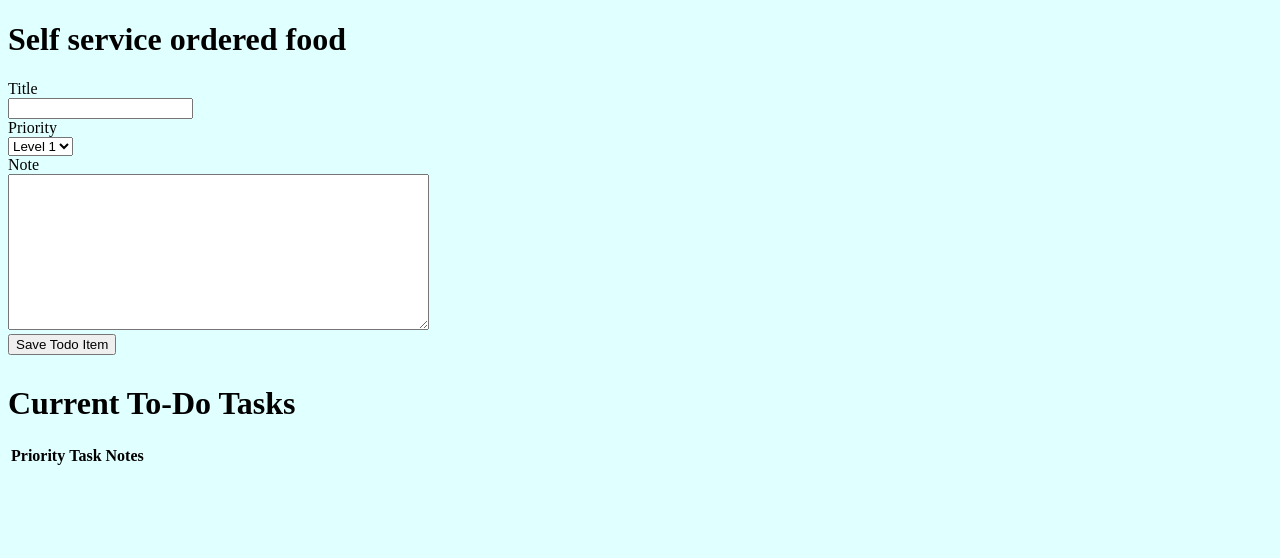
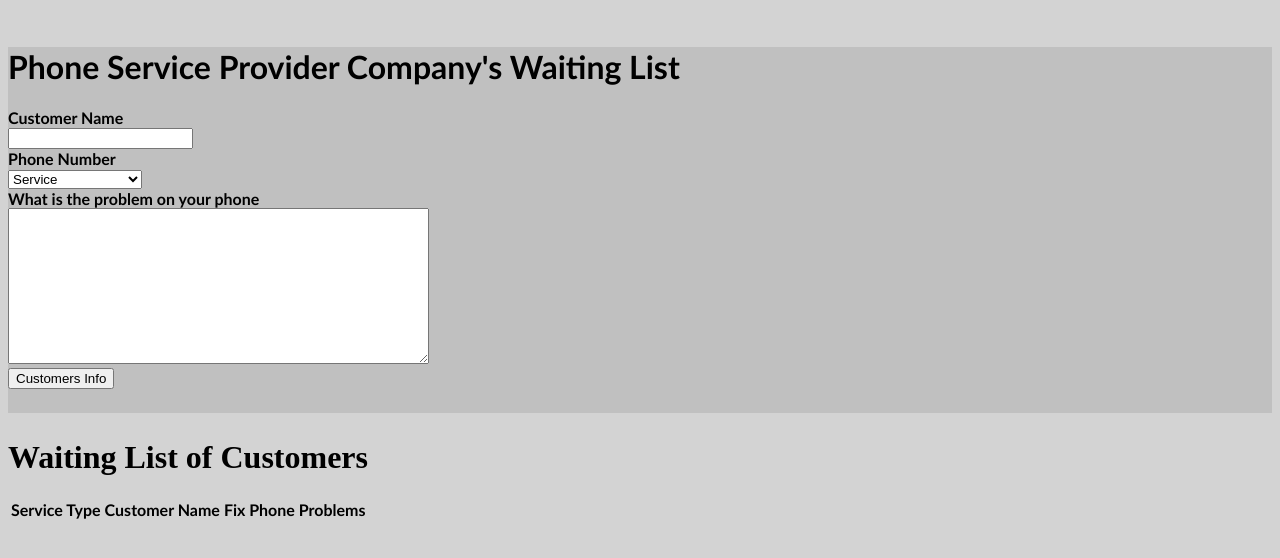
Before and after one commit to Gerelmaa122/meda-winter2020-gerlee, a website: page assignments/week7/todo/client/index.html in a window 1280 px wide. Drawn offline with Linux system fonts and the light colour scheme; no server answers.

Commit message:
Update todo app

```diff
--- a/assignments/week7/todo/client/index.html
+++ b/assignments/week7/todo/client/index.html
@@ -6,32 +6,37 @@
     <title>To-Do App</title>
 
     <link rel="icon" href="icon.ico" type="image/x-icon" />
-    <link rel="shortcut icon" href="icon.ico" type="image/x-icon" />
+    <link rel="shortcut icon" href="icon.ico" type="image/x-icon"/>
 
     <link rel="stylesheet" href="styles/main.css" />
     <script src="scripts/jquery-3.5.1.min.js"></script>
     <script src="scripts/main.js"></script>
 </head>
 <body>
+    <div>
+        <a href="101.jpg"><img src=""> </a>
+    </div>
     <div id="new-note">
-        <h1>Self service ordered food </h1>
-        <label for="note-title">Title</label><br />
+        <h1>Phone Service Provider Company's Waiting List </h1>
+        <label for="note-title">Customer Name</label><br />
         <input type="text" id="note-title" /><br />
-        <label for="note-priority">Priority</label><br />
+        <label for="note-priority">Phone Number</label><br />
         <select id="note-priority">
-            <option value="1">Level 1</option>
-            <option value="2">Level 2</option>
-            <option value="3">Level 3</option>
-            <option value="4">Level 4</option>
-            <option value="5">Level 5</option>
+            <option value="1">Service </option>
+            <option value="2">Technical issue</option>
+            <option value="3">Unlock the Phone </option>
+            <option value="4">Payment</option>
+            <option value="5">Update new phone </option>
         </select><br />
-        <label for="note-text">Note</label><br />
-        <textarea rows="10" cols="50" id="note-text"></textarea><br />
+        <label for="note-text">What is the problem on your phone</label><br/>
+
+        <textarea rows="10" cols="50" id="note-text"></textarea><br/>
+
         <div id="submit-area">
-            <button id="submit">Save Todo Item</button>
+            <button id="submit">Customers Info</button>
         </div>
         <div id="loader">
-        <img id="loading-icon" src="images/1.gif" width="22" height="22" alt="Loading Icon" />
+        <img id="loading-icon" src="images/822.gif" width="22" height="22" alt="Loading Icon" />
         </div>
         <div id="message">
             <p id="submit-message"></p>
@@ -39,13 +44,13 @@
     </div>
 
     <div id="notes-list">
-        <h1>Current To-Do Tasks</h1>
+        <h1>Waiting List of Customers</h1>
         <table id="tasks" >
             <thead>
                 <tr>
-                    <th>Priority</th>
-                    <th>Task</th>
-                    <th>Notes</th>
+                    <th>Service Type</th>
+                    <th>Customer Name</th>
+                    <th>Fix Phone Problems</th>
                 </tr>
             </thead>
             <tbody>
--- a/assignments/week7/todo/client/styles/main.css
+++ b/assignments/week7/todo/client/styles/main.css
@@ -1,24 +1,56 @@
 body {
-    background-color:lightcyan;
+    background-color:lightgray;
+
+}
+#new-note{
+    background-repeat:no repeat;
+    background-position:center;
+    background-color:silver;
+    background-size:cover;
+
 }
 
 #loading-icon {
     display: none;
+
+}
+#new-note{
+    font-family:calibri;
+    font-weight:bold;
+    color:black;
+    font-size:16px;
+
 }
 
 #submit-message {
-    display: none;
+    font-family:myriad pro regular;
+    color:black;
+    font-size:26px;
+    font-weight:100;
+    text-align:center;
 }
 
+
 #loader {
-    height: 26px;
-    width: 26px;
-    display: inline-block;
+    height: 20px;
+    width: 20px;
+
 }
 
 #submit-area {
     height: 26px;
     width: 110px;
-    display: inline-block;
-    vertical-align: top;
+
 }
+#tasks{
+font-family:calibri;
+font-weight:bold;
+color:black;
+font-size:16px;
+}
+#submit-area{
+    font-family:calibri;
+font-weight:bold;
+color:black;
+font-size:16px;
+}
```
Also changed, not shown: assignments/week7/todo/101.jpg (added), assignments/week7/todo/client/images/1.gif (deleted), assignments/week7/todo/client/images/822.gif (added).
